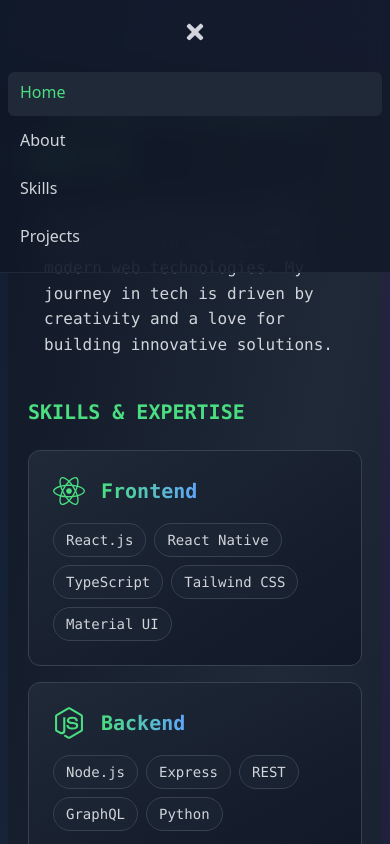
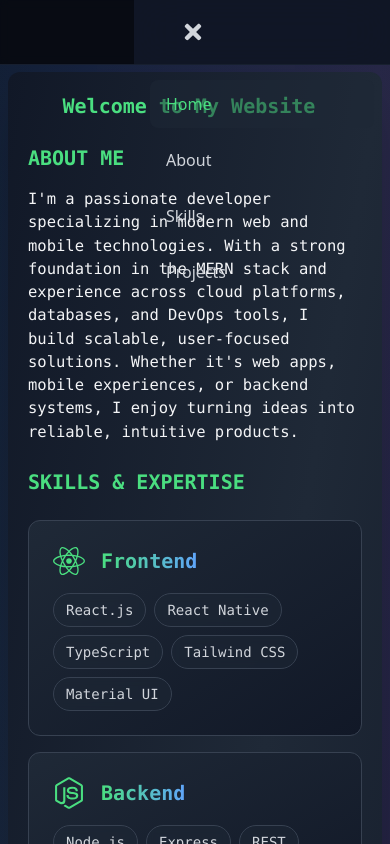
Before and after one commit to KodeKenobi/kodekenobi.github.io, a React (Vite) app: page /home in a window 390 px wide. Both pictures are taken after a click on the button "Toggle menu". Shown: the top 844 px of the page. Built offline with nearby package versions, Linux system fonts and the light colour scheme.

Commit message:
Added 3D animations

```diff
--- a/src/components/Home.tsx
+++ b/src/components/Home.tsx
@@ -90,12 +90,14 @@
                 <div id="about" className="topic-header mt-20">
                   ABOUT ME
                 </div>
-                <div className="topic-text">
-                  I'm a passionate Full Stack Developer with expertise in modern
-                  web technologies. My journey in tech is driven by creativity
-                  and a love for building innovative solutions.
+                <div className="">
+                  I'm a passionate developer specializing in modern web and
+                  mobile technologies. With a strong foundation in the MERN
+                  stack and experience across cloud platforms, databases, and
+                  DevOps tools, I build scalable, user-focused solutions.
+                  Whether it's web apps, mobile experiences, or backend systems,
+                  I enjoy turning ideas into reliable, intuitive products.
                 </div>
-
                 <div id="skills" className="topic-header">
                   SKILLS & EXPERTISE
                 </div>
--- a/src/components/Navbar.tsx
+++ b/src/components/Navbar.tsx
@@ -1,10 +1,15 @@
-import { useState } from "react";
+import { useState, useEffect } from "react";
 import { FaBars, FaTimes } from "react-icons/fa";
 import { useLocation, Link } from "react-router-dom";
 
 const Navbar = () => {
   const [isOpen, setIsOpen] = useState(false);
   const location = useLocation();
+
+  // Close mobile menu when route changes
+  useEffect(() => {
+    setIsOpen(false);
+  }, [location]);
 
   const navItems = [
     { name: "Home", path: "/home" },
@@ -15,7 +20,7 @@
   ];
 
   return (
-    <nav className="fixed top-0 left-0 right-0 z-50 bg-gray-900 bg-opacity-80 backdrop-blur-lg border-b border-gray-800">
+    <nav className="fixed top-0 left-0 right-0 z-50 bg-gray-900/90 backdrop-blur-xl border-b border-gray-800/50">
       <div className="max-w-7xl mx-auto px-4 sm:px-6 lg:px-8">
         <div className="flex items-center justify-center h-16">
           {/* Desktop Menu */}
@@ -39,31 +44,57 @@
           <div className="md:hidden">
             <button
               onClick={() => setIsOpen(!isOpen)}
-              className="text-gray-300 hover:text-green-400 focus:outline-none"
+              className="relative z-50 p-2 rounded-lg text-gray-300 hover:text-green-400 hover:bg-gray-800/50 focus:outline-none transition-all duration-200"
+              aria-label="Toggle menu"
             >
-              {isOpen ? (
-                <FaTimes className="h-6 w-6" />
-              ) : (
-                <FaBars className="h-6 w-6" />
-              )}
+              <div className="relative w-6 h-6">
+                <div
+                  className={`absolute inset-0 transform transition-transform duration-300 ${
+                    isOpen ? "rotate-180" : ""
+                  }`}
+                >
+                  {isOpen ? (
+                    <FaTimes className="h-6 w-6" />
+                  ) : (
+                    <FaBars className="h-6 w-6" />
+                  )}
+                </div>
+              </div>
             </button>
           </div>
         </div>
       </div>
 
+      {/* Mobile Menu Overlay */}
+      <div
+        className={`fixed inset-0 bg-black/50 backdrop-blur-sm transition-opacity duration-300 md:hidden ${
+          isOpen ? "opacity-100" : "opacity-0 pointer-events-none"
+        }`}
+        onClick={() => setIsOpen(false)}
+      />
+
       {/* Mobile Menu */}
-      {isOpen && (
-        <div className="md:hidden">
-          <div className="px-2 pt-2 pb-3 space-y-1 sm:px-3">
-            {navItems.map((item) => (
+      <div
+        className={`fixed top-0 right-0 h-full w-64 bg-gray-900/95 backdrop-blur-xl transform transition-transform duration-300 ease-in-out md:hidden ${
+          isOpen ? "translate-x-0" : "translate-x-full"
+        }`}
+      >
+        <div className="flex flex-col h-full pt-20 pb-6 px-4">
+          <div className="space-y-2">
+            {navItems.map((item, index) => (
               <Link
                 key={item.name}
                 to={item.path}
                 className={`${
                   location.pathname === item.path
-                    ? "bg-gray-800 text-green-400"
-                    : "text-gray-300 hover:bg-gray-800 hover:text-green-400"
-                } block px-3 py-2 rounded-md text-base font-medium transition-colors duration-200`}
+                    ? "bg-gray-800/50 text-green-400"
+                    : "text-gray-300 hover:bg-gray-800/50 hover:text-green-400"
+                } block px-4 py-3 rounded-lg text-base font-medium transition-all duration-200 transform hover:scale-105`}
+                style={{
+                  transitionDelay: `${index * 50}ms`,
+                  opacity: isOpen ? 1 : 0,
+                  transform: `translateX(${isOpen ? 0 : 20}px)`,
+                }}
                 onClick={() => setIsOpen(false)}
               >
                 {item.name}
@@ -71,7 +102,7 @@
             ))}
           </div>
         </div>
-      )}
+      </div>
     </nav>
   );
 };
```
Also changed, not shown: 5 other files (tests, documents, lock files or other folders).
